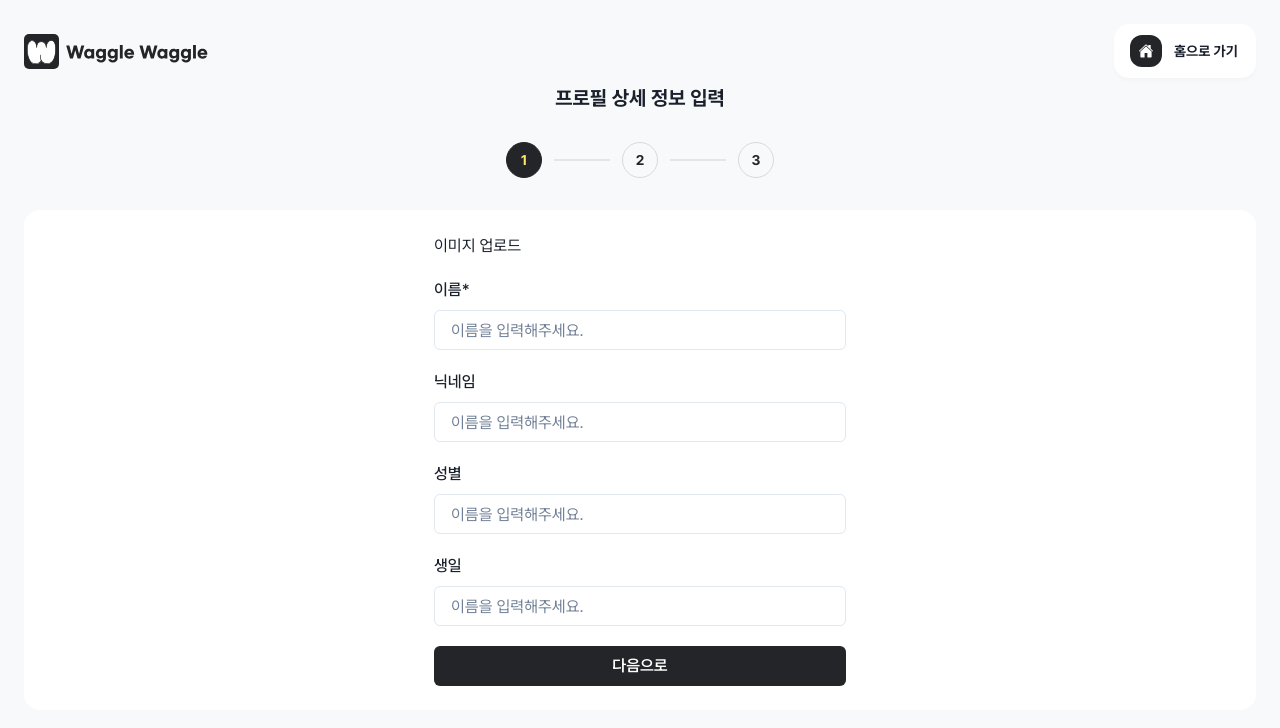
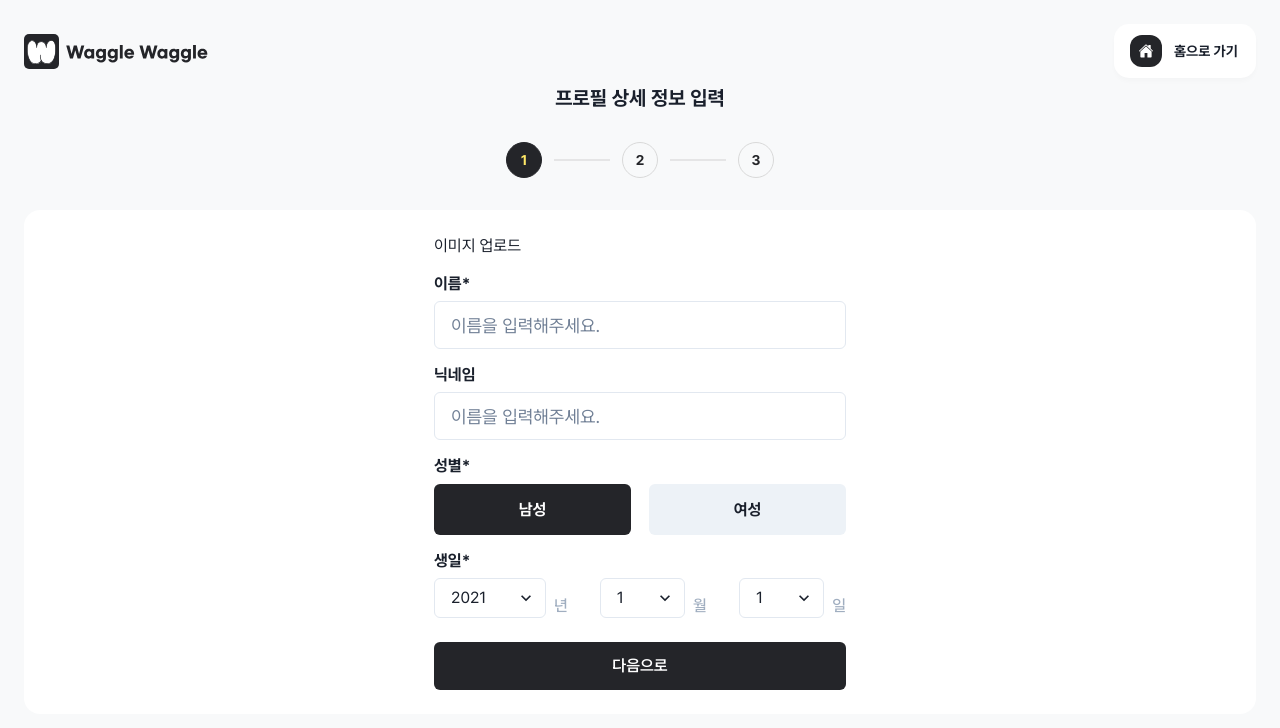
Before and after one commit to DDD-Community/DDD-10-WABLE-WEB, a Next.js app: page /profile/create in a window 1280 px wide. Shown: the top 728 px of the page. Built offline with nearby package versions, Linux system fonts and the light colour scheme.

Commit message:
feat: 생일 입력 받는 input들 렌더링

```diff
--- a/src/components/pages/profile/components/ProfileBasicInformationForm/index.tsx
+++ b/src/components/pages/profile/components/ProfileBasicInformationForm/index.tsx
@@ -1,16 +1,34 @@
-import { ProfileSteps } from '@/pages/profile/create';
 import {
   Box,
   Button,
   Flex,
   FormControl,
   FormLabel,
+  HStack,
+  Heading,
   Input,
+  InputGroup,
+  InputRightElement,
+  Select,
+  Text,
+  UseRadioProps,
+  useRadio,
+  useRadioGroup,
 } from '@chakra-ui/react';
+import { ReactNode } from 'react';
 import { useFormContext } from 'react-hook-form';
+import { ChevronDownIcon } from '@chakra-ui/icons';
+
+const GENDER_OPTIONS = ['남성', '여성'];
 
 export function ProfileBasicInformationForm() {
   const { register } = useFormContext();
+  const { getRootProps, getRadioProps } = useRadioGroup({
+    name: 'gender',
+    defaultValue: '남성',
+    onChange: console.log,
+  });
+  const group = getRootProps();
 
   return (
     <Flex w="100%" gap="32px" flexDirection="column" alignItems="center">
@@ -20,46 +38,117 @@ export function ProfileBasicInformationForm() {
         padding="24px"
         borderRadius="16px"
         justifyContent="center"
+        alignItems="center"
+        flexDirection="column"
+        gap="24px"
       >
-        <Flex maxW="412px" w="100%" flexDirection="column" gap="20px">
+        <Flex maxW="412px" w="100%" flexDirection="column" gap="16px">
           <Box>이미지 업로드</Box>
           <FormControl>
-            <FormLabel htmlFor="name">이름*</FormLabel>
+            <FormLabel htmlFor="name">
+              <Heading size="sm">이름*</Heading>
+            </FormLabel>
             <Input
               id="name"
+              size="lg"
               placeholder="이름을 입력해주세요."
               {...register('name')}
             />
           </FormControl>
           <FormControl>
-            <FormLabel htmlFor="name">닉네임</FormLabel>
+            <FormLabel htmlFor="nickname">
+              <Heading size="sm">닉네임</Heading>
+            </FormLabel>
             <Input
-              id="name"
+              id="nickname"
+              size="lg"
               placeholder="이름을 입력해주세요."
               {...register('name')}
             />
           </FormControl>
           <FormControl>
-            <FormLabel htmlFor="name">성별</FormLabel>
-            <Input
-              id="name"
-              placeholder="이름을 입력해주세요."
-              {...register('name')}
-            />
+            <FormLabel htmlFor="gender">
+              <Heading size="sm">성별*</Heading>
+            </FormLabel>
+            <HStack {...group} gap="18px">
+              {GENDER_OPTIONS.map((option) => {
+                const radio = getRadioProps({ value: option });
+
+                return (
+                  <Radio key={option} {...radio}>
+                    {option}
+                  </Radio>
+                );
+              })}
+            </HStack>
           </FormControl>
           <FormControl>
-            <FormLabel htmlFor="name">생일</FormLabel>
-            <Input
-              id="name"
-              placeholder="이름을 입력해주세요."
-              {...register('name')}
-            />
+            <FormLabel htmlFor="birthday">
+              <Heading size="sm">생일*</Heading>
+            </FormLabel>
+            <Flex gap="32px">
+              <Flex gap="8px" flex="1.25" alignItems="flex-end">
+                <Select icon={<ChevronDownIcon />}>
+                  <option>2021</option>
+                </Select>
+                <FormLabel m="0" color="gray.400">
+                  <Text>년</Text>
+                </FormLabel>
+              </Flex>
+              <Flex gap="8px" flex="1" alignItems="flex-end">
+                <Select icon={<ChevronDownIcon />}>
+                  {Array.from({ length: 12 }, (_, i) => i + 1).map((month) => (
+                    <option key={month}>{month}</option>
+                  ))}
+                </Select>
+                <FormLabel m="0" color="gray.400">
+                  <Text>월</Text>
+                </FormLabel>
+              </Flex>
+              <Flex gap="8px" flex="1" alignItems="flex-end">
+                <Select icon={<ChevronDownIcon />}>
+                  {Array.from({ length: 31 }, (_, i) => i + 1).map((day) => (
+                    <option key={day}>{day}</option>
+                  ))}
+                </Select>
+                <FormLabel m="0" color="gray.400">
+                  <Text>일</Text>
+                </FormLabel>
+              </Flex>
+            </Flex>
           </FormControl>
-          <Button type="submit" variant="primary">
-            다음으로
-          </Button>
         </Flex>
+        <Button type="submit" variant="primary" maxW="412px" w="100%" h="48px">
+          다음으로
+        </Button>
       </Flex>
     </Flex>
   );
 }
+
+function Radio(props: UseRadioProps & { children: ReactNode }) {
+  const { getInputProps, getRadioProps } = useRadio(props);
+  const input = getInputProps();
+  const radio = getRadioProps();
+
+  return (
+    <Box as="label" flex="1 0 0">
+      <input {...input} />
+      <Flex
+        {...radio}
+        cursor="pointer"
+        alignItems="center"
+        justifyContent="center"
+        borderRadius="6px"
+        paddingY="16px"
+        bg="gray.100"
+        _checked={{
+          bg: 'black',
+          color: 'white',
+        }}
+      >
+        <Heading size="sm">{props.children}</Heading>
+      </Flex>
+    </Box>
+  );
+}
```
